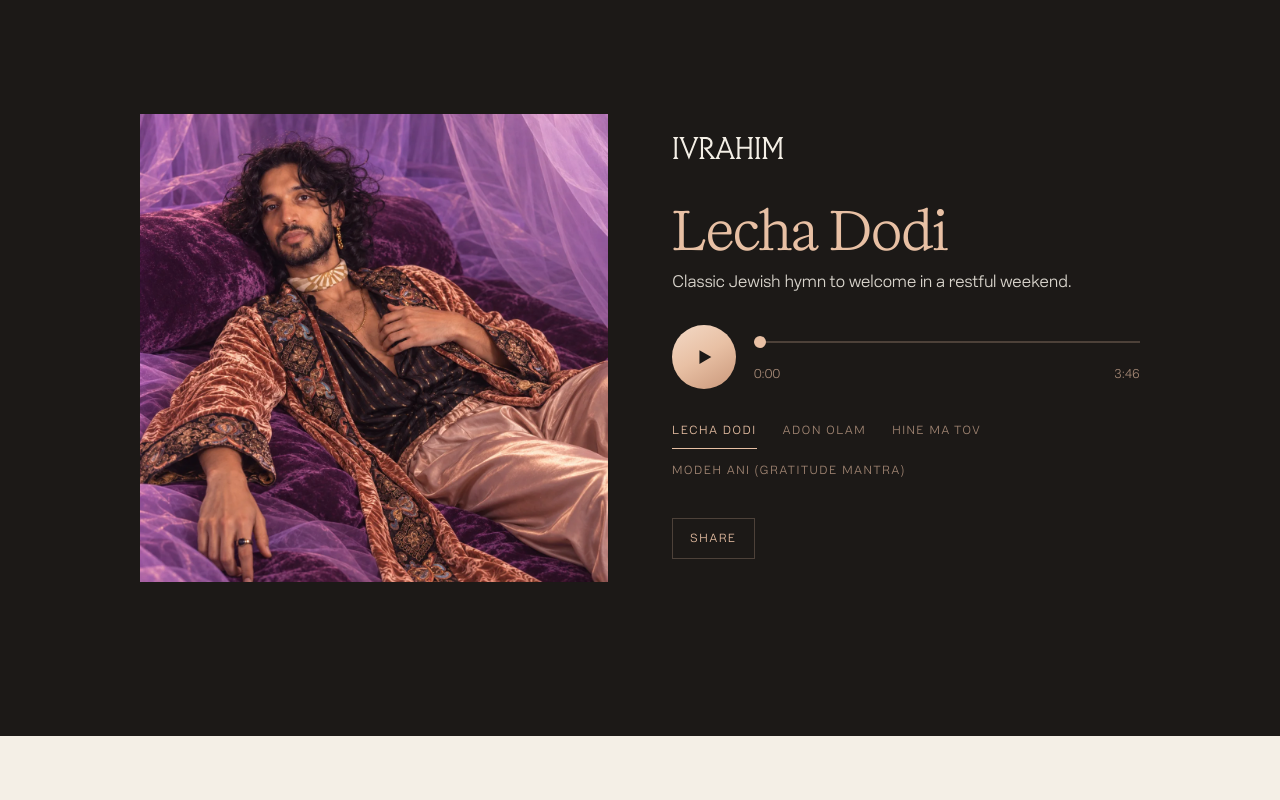
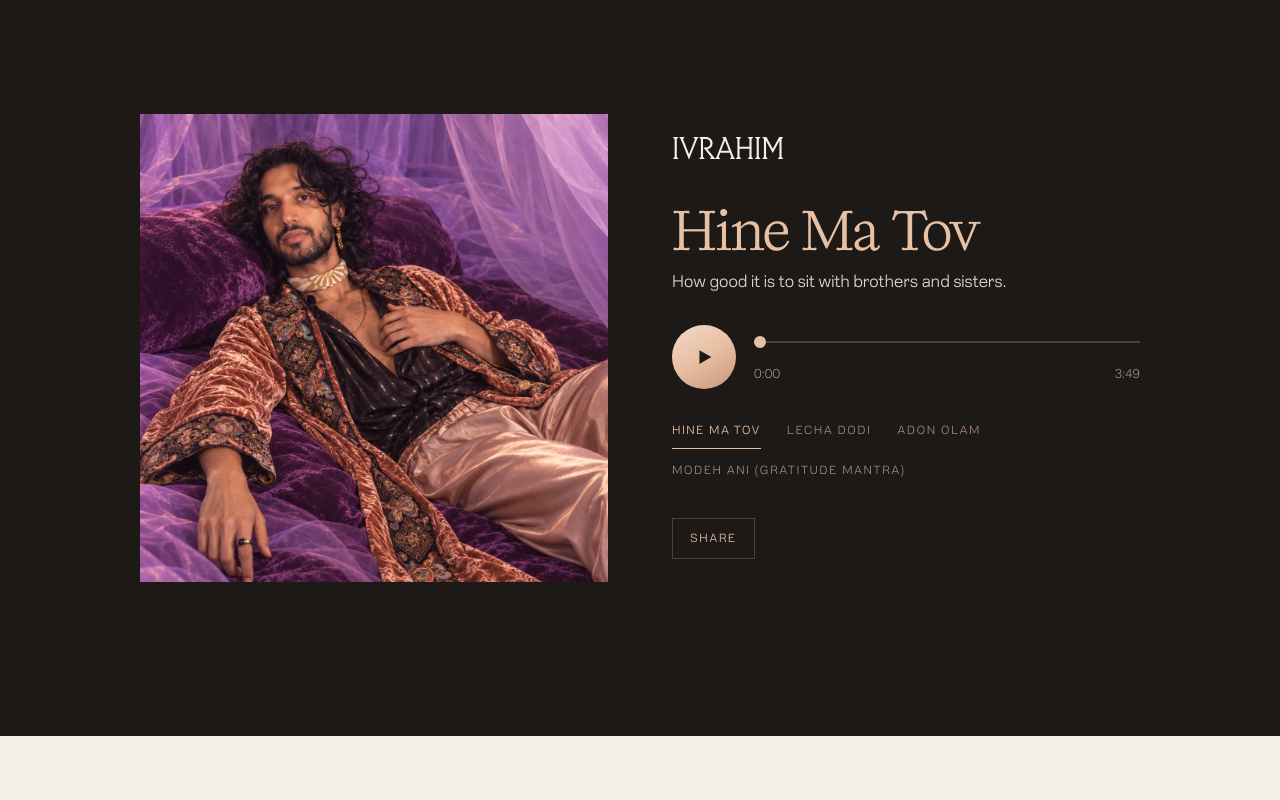
Before and after one commit to essentara/ivrahim, a plain HTML site: page shabbat/index.html in a window 1280 px wide. Shown: the top 800 px of the page. Drawn offline with Linux system fonts and the light colour scheme; some packages are replaced by stand-ins of ours; a script that the page names is missing.

Commit message:
Open Shabbat listen page on Hine Ma Tov

```diff
--- a/listen/links.json
+++ b/listen/links.json
@@ -10,6 +10,6 @@
   },
 
   "links": [
-    {"path": "shabbat", "tracks": ["lecha-dodi", "adon-olam", "hine-ma-tov", "modeh-ani"]}
+    {"path": "shabbat", "tracks": ["hine-ma-tov", "lecha-dodi", "adon-olam", "modeh-ani"]}
   ]
 }
--- a/shabbat/index.html
+++ b/shabbat/index.html
@@ -5,23 +5,23 @@
 <meta name="viewport" content="width=device-width, initial-scale=1.0">
 <meta name="robots" content="noindex, nofollow">
 <meta name="theme-color" content="#1C1917">
-<title>Lecha Dodi · IVRAHIM</title>
-<meta name="description" content="Classic Jewish hymn to welcome in a restful weekend.">
+<title>Hine Ma Tov · IVRAHIM</title>
+<meta name="description" content="How good it is to sit with brothers and sisters.">
 <link rel="icon" href="/img/favicon.svg" type="image/svg+xml" sizes="any">
 <link rel="icon" href="/img/favicon-48.png" type="image/png" sizes="48x48">
 <link rel="apple-touch-icon" href="/img/apple-touch-icon.png" sizes="180x180">
 <meta property="og:type" content="music.song">
 <meta property="og:site_name" content="IVRAHIM">
 <meta property="og:url" content="https://ivrahim.com/shabbat">
-<meta property="og:title" content="Lecha Dodi · IVRAHIM">
-<meta property="og:description" content="Classic Jewish hymn to welcome in a restful weekend.">
+<meta property="og:title" content="Hine Ma Tov · IVRAHIM">
+<meta property="og:description" content="How good it is to sit with brothers and sisters.">
 <meta property="og:image" content="https://ivrahim.com/img/listen-cover.jpg">
 <meta property="og:image:width" content="1000">
 <meta property="og:image:height" content="1000">
 <meta property="og:image:alt" content="IVRAHIM reclining on velvet in a copper robe.">
 <meta name="twitter:card" content="summary_large_image">
-<meta name="twitter:title" content="Lecha Dodi · IVRAHIM">
-<meta name="twitter:description" content="Classic Jewish hymn to welcome in a restful weekend.">
+<meta name="twitter:title" content="Hine Ma Tov · IVRAHIM">
+<meta name="twitter:description" content="How good it is to sit with brothers and sisters.">
 <meta name="twitter:image" content="https://ivrahim.com/img/listen-cover.jpg">
 <link rel="preload" href="/fonts/kalice-400.woff2" as="font" type="font/woff2" crossorigin>
 <style>
@@ -123,19 +123,19 @@
   <div class="info">
     <a class="mark" href="/"><img src="/img/ivrahim-wordmark-bone.svg" alt="IVRAHIM"></a>
 
-    <h1 id="title">Lecha Dodi</h1>
-    <p class="desc" id="desc">Classic Jewish hymn to welcome in a restful weekend.</p>
+    <h1 id="title">Hine Ma Tov</h1>
+    <p class="desc" id="desc">How good it is to sit with brothers and sisters.</p>
     <div class="player">
       <button class="play" id="play" aria-label="Play">
         <svg class="i-play" viewBox="0 0 24 24" aria-hidden="true"><path d="M7 4.5v15l13-7.5z"/></svg>
         <svg class="i-pause" viewBox="0 0 24 24" aria-hidden="true"><path d="M6 4h4v16H6zM14 4h4v16h-4z"/></svg>
       </button>
       <div class="seekwrap">
-        <input class="seek" id="seek" type="range" min="0" max="226" step="1" value="0" aria-label="Position">
-        <div class="times"><span id="cur">0:00</span><span id="dur">3:46</span></div>
+        <input class="seek" id="seek" type="range" min="0" max="229" step="1" value="0" aria-label="Position">
+        <div class="times"><span id="cur">0:00</span><span id="dur">3:49</span></div>
       </div>
     </div>
-    <ol class="tracks compact" aria-label="Songs"><li><button type="button"><span class="t">Lecha Dodi</span></button></li><li><button type="button"><span class="t">Adon Olam</span></button></li><li><button type="button"><span class="t">Hine Ma Tov</span></button></li><li><button type="button"><span class="t">Modeh Ani (Gratitude Mantra)</span></button></li></ol>
+    <ol class="tracks compact" aria-label="Songs"><li><button type="button"><span class="t">Hine Ma Tov</span></button></li><li><button type="button"><span class="t">Lecha Dodi</span></button></li><li><button type="button"><span class="t">Adon Olam</span></button></li><li><button type="button"><span class="t">Modeh Ani (Gratitude Mantra)</span></button></li></ol>
     <div class="actions">
       <button class="chip" id="share">Share</button>
       <button class="chip" id="share-at" hidden>Share from 0:00</button>
@@ -185,7 +185,7 @@
 
 <script>
 (function(){
-  var TRACKS = [{"title": "Lecha Dodi", "desc": "Classic Jewish hymn to welcome in a restful weekend.", "src": "/audio/lecha-dodi-2026-10-24.mp3", "duration": 226}, {"title": "Adon Olam", "desc": "A thousand-year-old hymn praising the power of mystery.", "src": "/audio/adon-olam-2026-10-24.mp3", "duration": 270}, {"title": "Hine Ma Tov", "desc": "How good it is to sit with brothers and sisters.", "src": "/audio/hine-ma-tov-2026-10-24.mp3", "duration": 229}, {"title": "Modeh Ani (Gratitude Mantra)", "desc": "A combination of gratitude prayers from two of my cultures.", "src": "/audio/modeh-ani-2026-10-24.mp3", "duration": 188}];
+  var TRACKS = [{"title": "Hine Ma Tov", "desc": "How good it is to sit with brothers and sisters.", "src": "/audio/hine-ma-tov-2026-10-24.mp3", "duration": 229}, {"title": "Lecha Dodi", "desc": "Classic Jewish hymn to welcome in a restful weekend.", "src": "/audio/lecha-dodi-2026-10-24.mp3", "duration": 226}, {"title": "Adon Olam", "desc": "A thousand-year-old hymn praising the power of mystery.", "src": "/audio/adon-olam-2026-10-24.mp3", "duration": 270}, {"title": "Modeh Ani (Gratitude Mantra)", "desc": "A combination of gratitude prayers from two of my cultures.", "src": "/audio/modeh-ani-2026-10-24.mp3", "duration": 188}];
   var SET = null;
   var COVER = "https://ivrahim.com/img/listen-cover.jpg";
 
```
